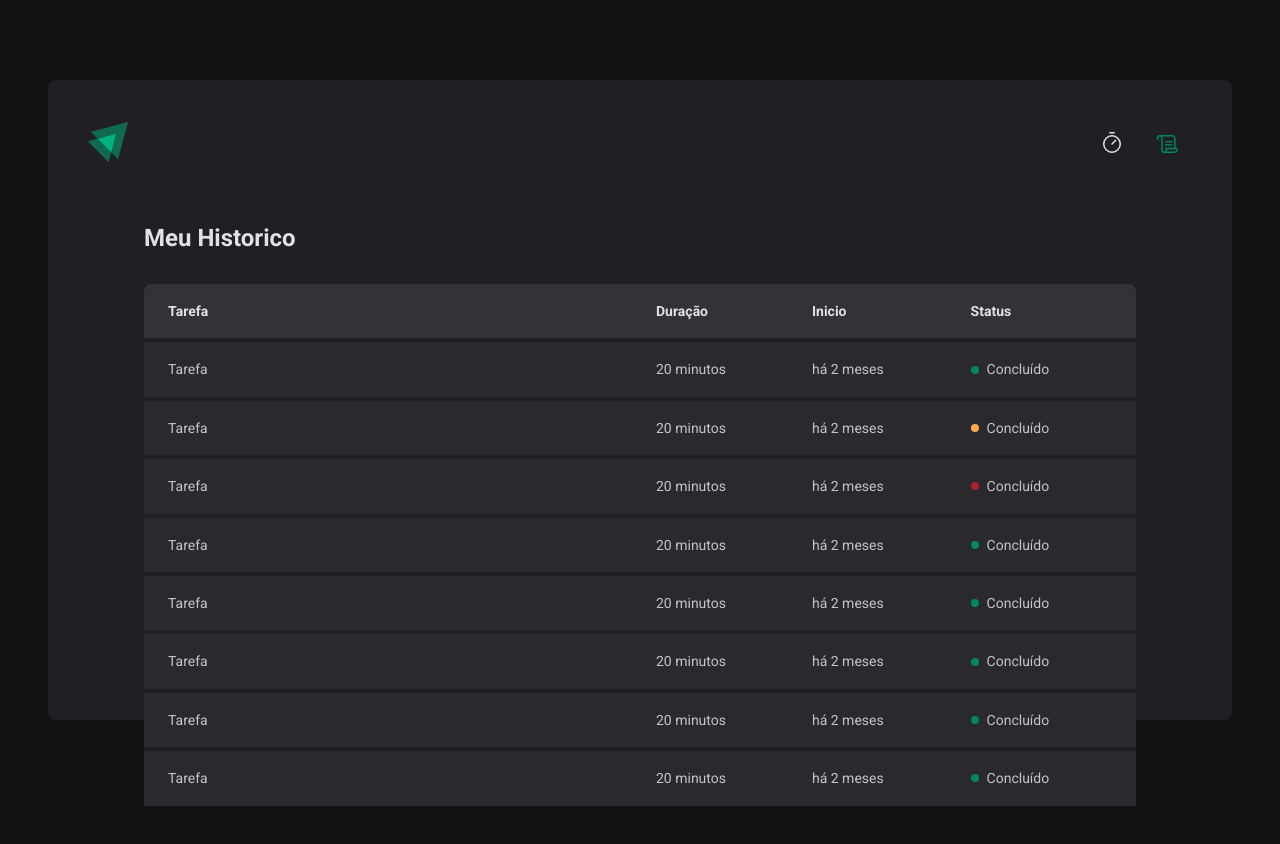
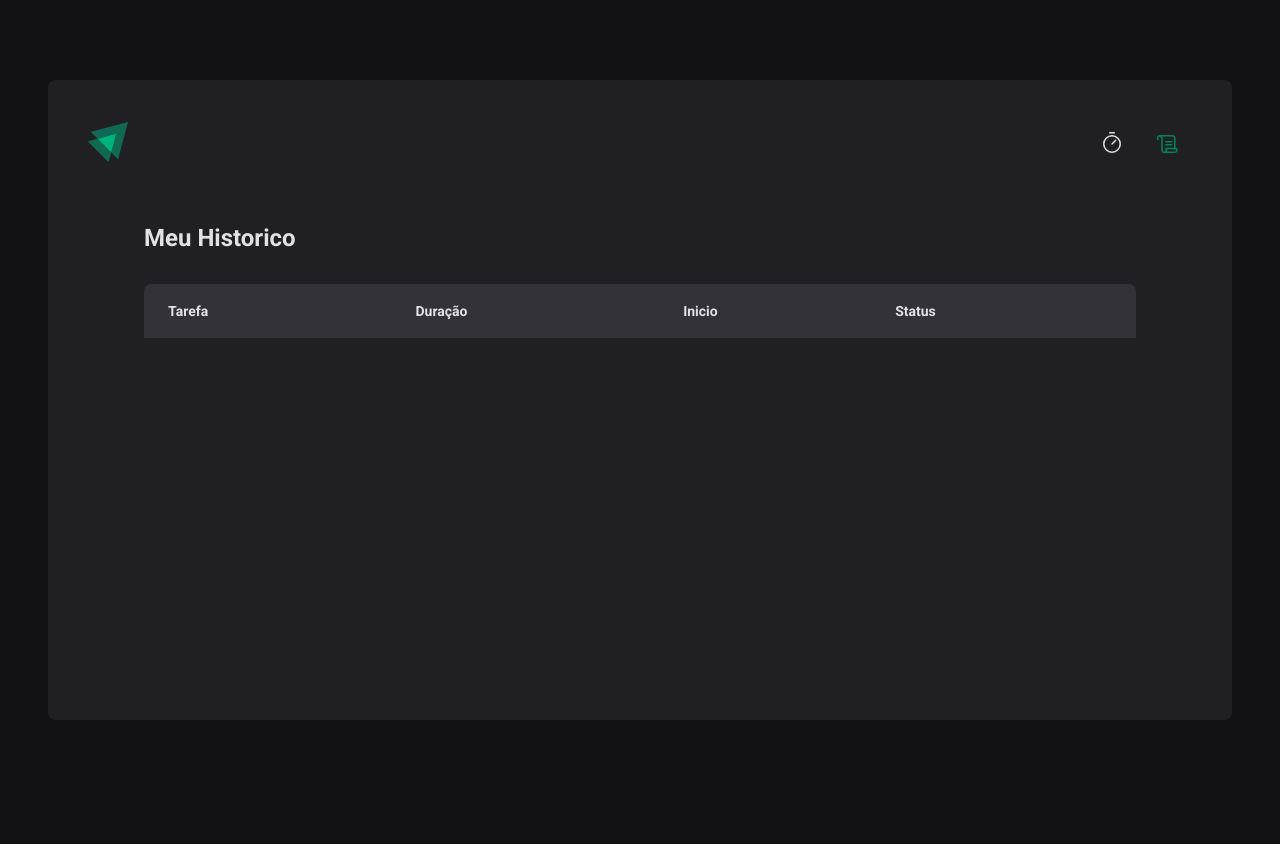
Before and after one commit to manoguii/timer, a React (Vite) app: page /history in a window 1280 px wide. Shown: the top 844 px of the page. After the commit the page ends 800 px from the top, so only its background shows below. Built offline with nearby package versions, Linux system fonts and the light colour scheme.

Commit message:
:construction_worker: add context component App

```diff
--- a/src/App.tsx
+++ b/src/App.tsx
@@ -3,12 +3,15 @@
 import { Router } from './Router'
 import { GlobalStyle } from './styles/global'
 import { defaultTheme } from './styles/themes/default'
+import { CyclesContextsProvider } from './contexts/CyclesContexts'
 
 export function App() {
   return (
     <ThemeProvider theme={defaultTheme}>
       <BrowserRouter>
-        <Router />
+        <CyclesContextsProvider>
+          <Router />
+        </CyclesContextsProvider>
       </BrowserRouter>
       <GlobalStyle />
     </ThemeProvider>
--- /dev/null
+++ b/src/contexts/CyclesContexts.tsx
@@ -0,0 +1,103 @@
+import { createContext, ReactNode, useState } from 'react'
+
+interface CreateCycleData {
+  task: string
+  minutesAmount: number
+}
+
+interface Cicle {
+  id: string
+  task: string
+  minutesAmount: number
+  startDate: Date
+  interruptDate?: Date
+  finishedDate?: Date
+}
+
+interface CyclesContextType {
+  cycles: Cicle[]
+  activeCycle: Cicle | undefined
+  activeCycleId: string | null
+  amountSecondsPassed: number
+  markCurrentCycleAsFinished: () => void
+  setSecondsPassed: (seconds: number) => void
+  createNewCicle: (data: CreateCycleData) => void
+  interruptCurrentCycle: () => void
+}
+
+export const CyclesContext = createContext({} as CyclesContextType)
+
+interface CyclesContextProviderProps {
+  children: ReactNode
+}
+
+export function CyclesContextsProvider({
+  children,
+}: CyclesContextProviderProps) {
+  const [cycles, setCycles] = useState<Cicle[]>([])
+  const [activeCycleId, setActiveCycleId] = useState<string | null>(null)
+  const [amountSecondsPassed, setAmountSecondsPassed] = useState(0)
+  const activeCycle = cycles.find((cycle) => cycle.id === activeCycleId)
+
+  function setSecondsPassed(seconds: number) {
+    setAmountSecondsPassed(seconds)
+  }
+
+  function markCurrentCycleAsFinished() {
+    setCycles((state) =>
+      state.map((cycle) => {
+        if (cycle.id === activeCycleId) {
+          return { ...cycle, finishedDate: new Date() }
+        } else {
+          return cycle
+        }
+      }),
+    )
+  }
+
+  function createNewCicle(data: CreateCycleData) {
+    const id = String(new Date().getTime())
+
+    const newCycle: Cicle = {
+      id,
+      task: data.task,
+      minutesAmount: data.minutesAmount,
+      startDate: new Date(),
+    }
+
+    setCycles((state) => [...cycles, newCycle])
+    setActiveCycleId(id)
+    setAmountSecondsPassed(0)
+  }
+
+  function interruptCurrentCycle() {
+    setCycles((state) =>
+      state.map((cycle) => {
+        if (cycle.id === activeCycleId) {
+          return { ...cycle, interruptDate: new Date() }
+        } else {
+          return cycle
+        }
+      }),
+    )
+
+    setActiveCycleId(null)
+  }
+
+  return (
+    <CyclesContext.Provider
+      value={{
+        cycles,
+        activeCycle,
+        activeCycleId,
+        markCurrentCycleAsFinished,
+        amountSecondsPassed,
+        setSecondsPassed,
+        createNewCicle,
+        interruptCurrentCycle,
+      }}
+    >
+      {children}
+    </CyclesContext.Provider>
+  )
+}
--- a/src/pages/History/index.tsx
+++ b/src/pages/History/index.tsx
@@ -1,6 +1,10 @@
+import { useContext } from 'react'
+import { CyclesContext } from '../../contexts/CyclesContexts'
 import { HistoryContainer, HistoryList, Status } from './styles'
 
 export function History() {
+  const { cycles } = useContext(CyclesContext)
+
   return (
     <HistoryContainer>
       <h1>Meu Historico</h1>
@@ -16,70 +20,28 @@
             </tr>
           </thead>
           <tbody>
-            <tr>
-              <td>Tarefa</td>
-              <td>20 minutos</td>
-              <td>há 2 meses</td>
-              <td>
-                <Status statusColor="green">Concluído</Status>
-              </td>
-            </tr>
-            <tr>
-              <td>Tarefa</td>
-              <td>20 minutos</td>
-              <td>há 2 meses</td>
-              <td>
-                <Status statusColor="yellow">Concluído</Status>
-              </td>
-            </tr>
-            <tr>
-              <td>Tarefa</td>
-              <td>20 minutos</td>
-              <td>há 2 meses</td>
-              <td>
-                <Status statusColor="red">Concluído</Status>
-              </td>
-            </tr>
-            <tr>
-              <td>Tarefa</td>
-              <td>20 minutos</td>
-              <td>há 2 meses</td>
-              <td>
-                <Status statusColor="green">Concluído</Status>
-              </td>
-            </tr>
-            <tr>
-              <td>Tarefa</td>
-              <td>20 minutos</td>
-              <td>há 2 meses</td>
-              <td>
-                <Status statusColor="green">Concluído</Status>
-              </td>
-            </tr>
-            <tr>
-              <td>Tarefa</td>
-              <td>20 minutos</td>
-              <td>há 2 meses</td>
-              <td>
-                <Status statusColor="green">Concluído</Status>
-              </td>
-            </tr>
-            <tr>
-              <td>Tarefa</td>
-              <td>20 minutos</td>
-              <td>há 2 meses</td>
-              <td>
-                <Status statusColor="green">Concluído</Status>
-              </td>
-            </tr>
-            <tr>
-              <td>Tarefa</td>
-              <td>20 minutos</td>
-              <td>há 2 meses</td>
-              <td>
-                <Status statusColor="green">Concluído</Status>
-              </td>
-            </tr>
+            {cycles.map((cycle) => {
+              return (
+                <tr key={cycle.id}>
+                  <td>{cycle.task}</td>
+                  <td>{`${cycle.minutesAmount} minutos`}</td>
+                  <td>{cycle.startDate.toISOString()}</td>
+                  <td>
+                    {cycle.finishedDate && (
+                      <Status statusColor="green">Concluído</Status>
+                    )}
+
+                    {cycle.interruptDate && (
+                      <Status statusColor="red">Interrompido</Status>
+                    )}
+
+                    {!cycle.finishedDate && !cycle.interruptDate && (
+                      <Status statusColor="yellow">Em andamento</Status>
+                    )}
+                  </td>
+                </tr>
+              )
+            })}
           </tbody>
         </table>
       </HistoryList>
--- a/src/pages/Home/Countdown/index.tsx
+++ b/src/pages/Home/Countdown/index.tsx
@@ -1,6 +1,6 @@
 import { differenceInSeconds } from 'date-fns'
 import { useContext, useEffect } from 'react'
-import { CyclesContext } from '..'
+import { CyclesContext } from '../../../contexts/CyclesContexts'
 import { CountdownContainer, Separator } from './styles'
 
 export function Countdown() {
--- a/src/pages/Home/NewCycleForm/index.tsx
+++ b/src/pages/Home/NewCycleForm/index.tsx
@@ -1,7 +1,7 @@
 import { FormContainer, MinutesAmountInput, TaskInput } from './styles'
 import { useContext } from 'react'
-import { CyclesContext } from '..'
 import { useFormContext } from 'react-hook-form'
+import { CyclesContext } from '../../../contexts/CyclesContexts'
 
 export function NewCycleForm() {
   const { activeCycle } = useContext(CyclesContext)
--- a/src/pages/Home/index.tsx
+++ b/src/pages/Home/index.tsx
@@ -7,28 +7,10 @@
   StartCountdownButton,
   StopCountdownButton,
 } from './styles'
-import { createContext, useState } from 'react'
+import { useContext } from 'react'
 import { NewCycleForm } from './NewCycleForm'
 import { Countdown } from './Countdown'
-
-interface Cicle {
-  id: string
-  task: string
-  minutesAmount: number
-  startDate: Date
-  interruptDate?: Date
-  finishedDate?: Date
-}
-
-interface CyclesContextType {
-  activeCycle: Cicle | undefined
-  activeCycleId: string | null
-  markCurrentCycleAsFinished: () => void
-  amountSecondsPassed: number
-  setSecondsPassed: (seconds: number) => void
-}
-
-export const CyclesContext = createContext({} as CyclesContextType)
+import { CyclesContext } from '../../contexts/CyclesContexts'
 
 const newCicleFormValidationSchema = zod.object({
   task: zod.string().min(1, 'Informe a tarefa'),
@@ -41,10 +23,8 @@
 type NewCicleFormData = zod.infer<typeof newCicleFormValidationSchema>
 
 export function Home() {
-  const [cycles, setCycles] = useState<Cicle[]>([])
-  const [activeCycleId, setActiveCycleId] = useState<string | null>(null)
-  const [amountSecondsPassed, setAmountSecondsPassed] = useState(0)
-  const activeCycle = cycles.find((cycle) => cycle.id === activeCycleId)
+  const { createNewCicle, interruptCurrentCycle, activeCycle } =
+    useContext(CyclesContext)
 
   const newCycleForm = useForm<NewCicleFormData>({
     resolver: zodResolver(newCicleFormValidationSchema),
@@ -56,51 +36,9 @@
 
   const { handleSubmit, watch, reset } = newCycleForm
 
-  function setSecondsPassed(seconds: number) {
-    setAmountSecondsPassed(seconds)
-  }
-
-  function markCurrentCycleAsFinished() {
-    setCycles((state) =>
-      state.map((cycle) => {
-        if (cycle.id === activeCycleId) {
-          return { ...cycle, finishedDate: new Date() }
-        } else {
-          return cycle
-        }
-      }),
-    )
-  }
-
   function handleCreateNewCicle(data: NewCicleFormData) {
-    const id = String(new Date().getTime())
-
-    const newCycle: Cicle = {
-      id,
-      task: data.task,
-      minutesAmount: data.minutesAmount,
-      startDate: new Date(),
-    }
-
-    setCycles((state) => [...cycles, newCycle])
-    setActiveCycleId(id)
-    setAmountSecondsPassed(0)
-
+    createNewCicle(data)
     reset()
-  }
-
-  function handleInterrupteCycle() {
-    setCycles((state) =>
-      state.map((cycle) => {
-        if (cycle.id === activeCycleId) {
-          return { ...cycle, interruptDate: new Date() }
-        } else {
-          return cycle
-        }
-      }),
-    )
-
-    setActiveCycleId(null)
   }
 
   const task = watch('task')
@@ -109,23 +47,13 @@
   return (
     <HomeContainer>
       <form onSubmit={handleSubmit(handleCreateNewCicle)} action="">
-        <CyclesContext.Provider
-          value={{
-            activeCycle,
-            activeCycleId,
-            markCurrentCycleAsFinished,
-            amountSecondsPassed,
-            setSecondsPassed,
-          }}
-        >
-          <FormProvider {...newCycleForm}>
-            <NewCycleForm />
-          </FormProvider>
-          <Countdown />
-        </CyclesContext.Provider>
+        <FormProvider {...newCycleForm}>
+          <NewCycleForm />
+        </FormProvider>
+        <Countdown />
 
         {activeCycle ? (
-          <StopCountdownButton onClick={handleInterrupteCycle} type="button">
+          <StopCountdownButton onClick={interruptCurrentCycle} type="button">
             <HandPalm size={24} />
             Interromper
           </StopCountdownButton>
--- a/tsconfig.json
+++ b/tsconfig.json
@@ -16,6 +16,6 @@
     "noEmit": true,
     "jsx": "react-jsx"
   },
-  "include": ["src"],
+  "include": ["./src/"],
   "references": [{ "path": "./tsconfig.node.json" }]
 }
```
